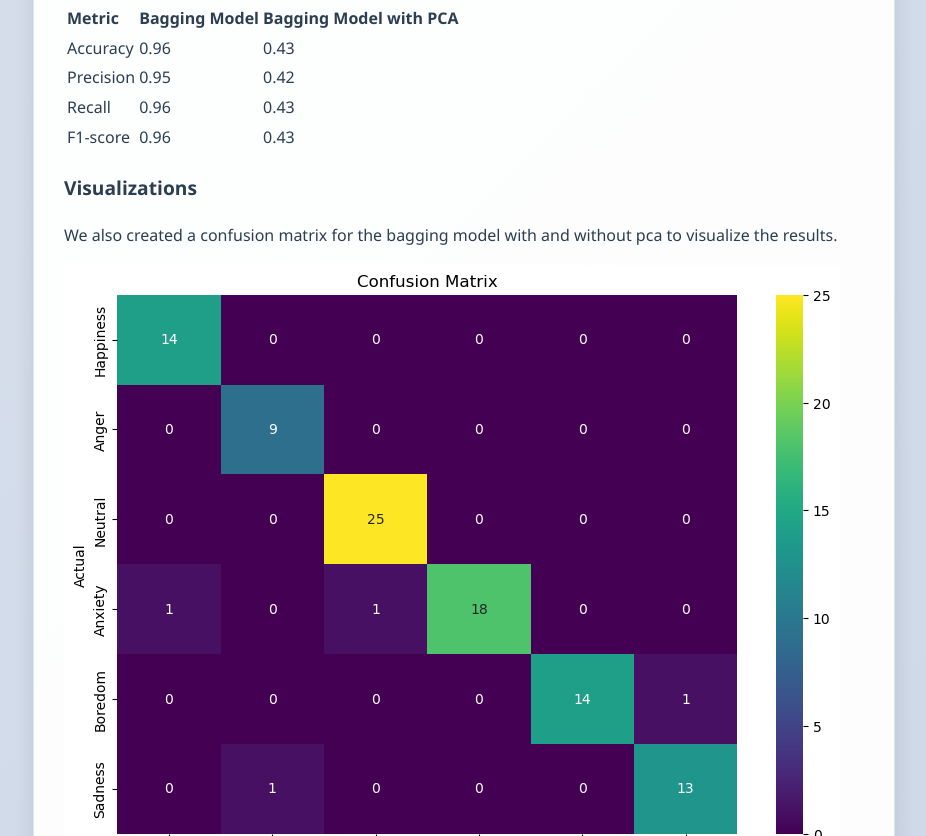
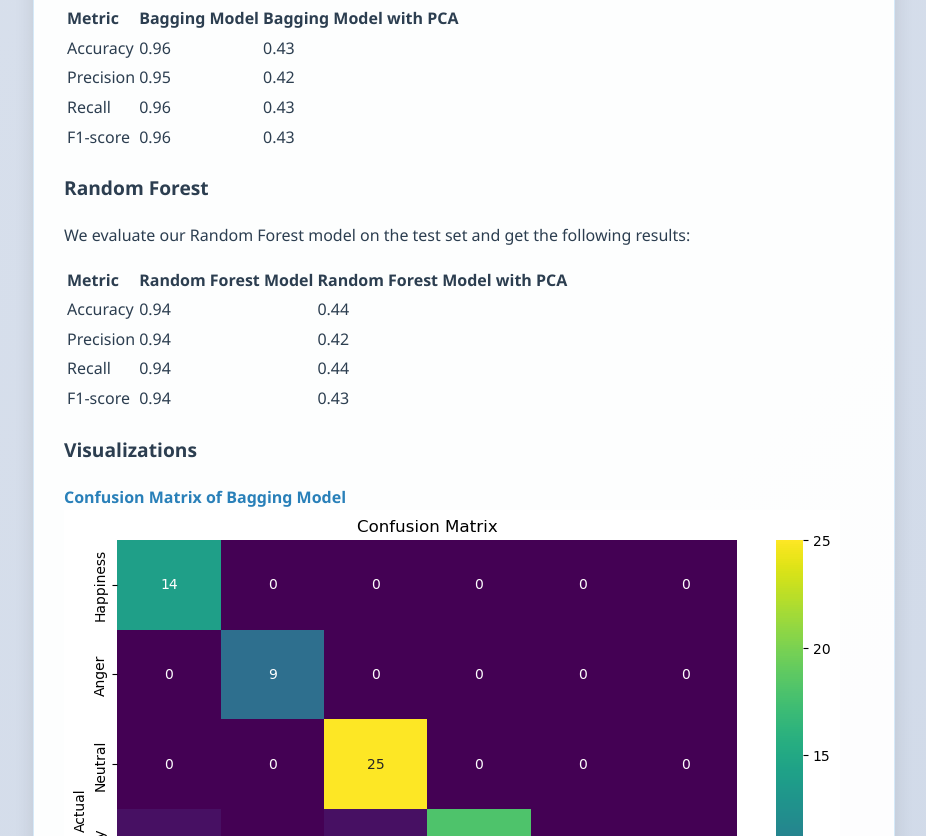
Before and after one commit to manushree635/ml-project, a plain HTML site: page index.html in a window 1280 px wide. Shown: the part 9044-9880 px from the top of the page, without its empty margins (176-1102 px from the left). Drawn offline with Linux system fonts and the light colour scheme.

Commit message:
added the algo

```diff
--- a/index.html
+++ b/index.html
@@ -374,7 +374,6 @@
         <h3>Bagging</h3>
         We evaluate our model on the test set and get the following results in the table below for the bagging model with and without pca:
 
-
         <table>
             <thead>
                 <tr>
@@ -407,20 +406,56 @@
             </tbody>
         </table>
 
+        <h3>Random Forest</h3>
+        <p>We evaluate our Random Forest model on the test set and get the following results:</p>
 
+        <table>
+            <thead>
+                <tr>
+                    <th>Metric</th>
+                    <th>Random Forest Model</th>
+                    <th>Random Forest Model with PCA</th>
+                </tr>
+            </thead>
+            <tbody>
+                <tr>
+                    <td>Accuracy</td>
+                    <td>0.94</td>
+                    <td>0.44</td>
+                </tr>
+                <tr>
+                    <td>Precision</td>
+                    <td>0.94</td>
+                    <td>0.42</td>
+                </tr>
+                <tr>
+                    <td>Recall</td>
+                    <td>0.94</td>
+                    <td>0.44</td>
+                </tr>
+                <tr>
+                    <td>F1-score</td>
+                    <td>0.94</td>
+                    <td>0.43</td>
+                </tr>
+            </tbody>
+        </table>
 
         <h3>Visualizations</h3>
-        <p>We also created a confusion matrix for the bagging model with and without pca to visualize the results.</p>
+        <strong>Confusion Matrix of Bagging Model</strong>
         <img src="./confusion_matrix_bagging.png" alt="Confusion Matrix of Bagging Model">
+        <strong>Confusion Matrix of Bagging Model with PCA</strong>
         <img src="./confusion_matrix_bagging_without_pca.png" alt="Confusion Matrix of Bagging Model with PCA">
-
+        <strong>Confusion Matrix of Random Forest Model</strong>
+        <img src="./rf_no_pca.png" alt="Confusion Matrix of Random Forest Model">
+        <strong>Confusion Matrix of Random Forest Model with PCA</strong>
+        <img src="./rf_pca.png" alt="Confusion Matrix of Random Forest Model with PCA">
 
         <h3>Discussion</h3>
         <ul>
             <li>Our model has accuracy of 0.96. This is reasonable because it means that our model is able to correctly classify 96% of the data points which is around 93 samples out of 97.</li>
             <li>We see that the bagging model with pca has a lower accuracy than the bagging model without pca. This is likely because the pca reduces the number of features and removes some important information.</li>
         </ul>
-
 
     </div>
 
```
Also changed, not shown: rf-pca.png (added), rf_no_pca.png (added).
